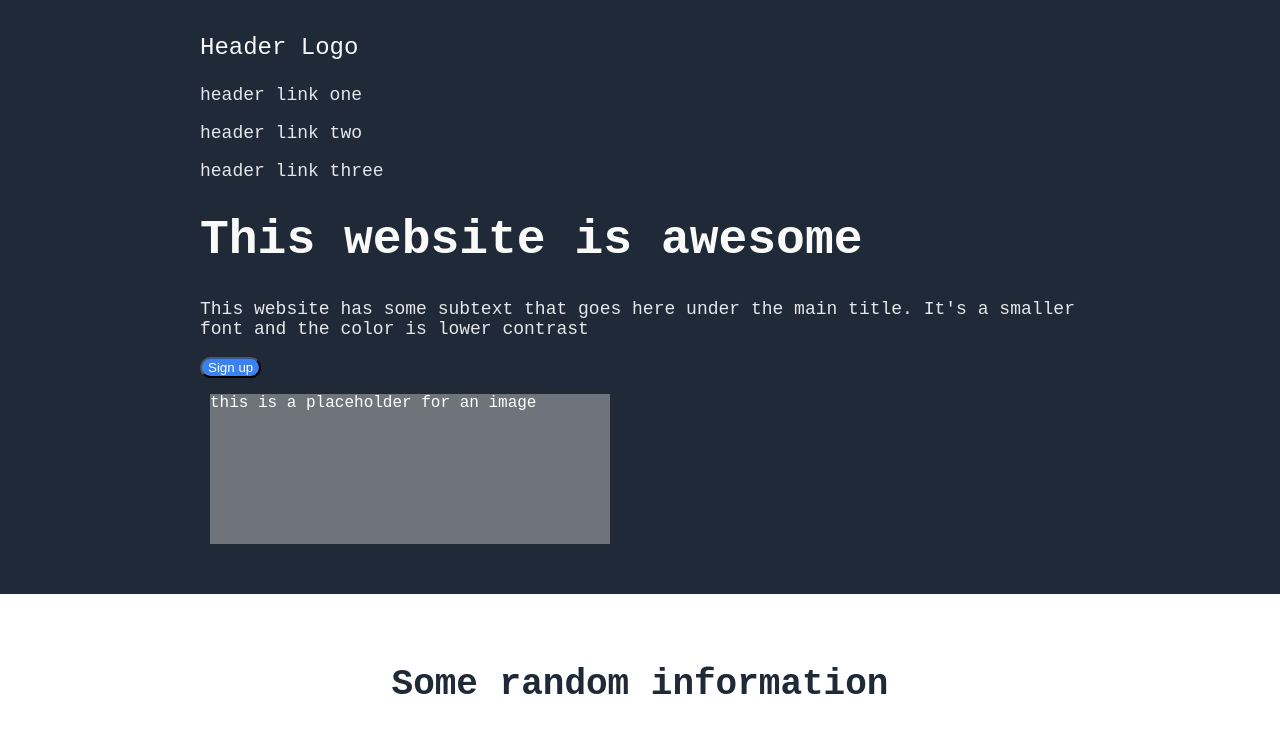
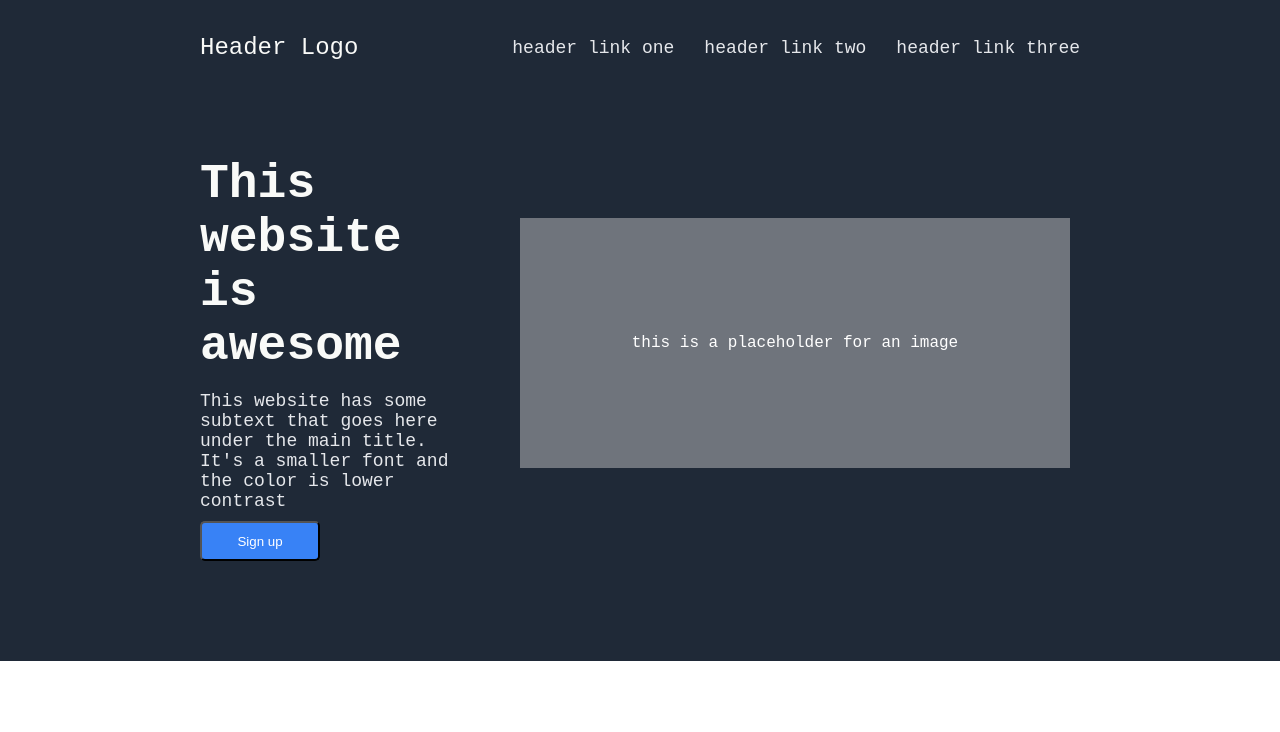
Before and after one commit to SandroCristino/Landing_page, a plain HTML site: page index.html in a window 1280 px wide. Shown: the top 732 px of the page. Drawn offline with Linux system fonts and the light colour scheme.

Commit message:
make styles container one

```diff
--- a/style.css
+++ b/style.css
@@ -10,11 +10,15 @@ body {
 .containerTwo,
 .containerThree,
 .containerFour {
-    padding: 40px 200px;
+    padding: 100px 200px;
+}
+
+.containerTwo {
+    padding-top: 50px;
 }
 
 .containerOne {
-    padding-bottom: 40px;
+    padding-bottom: 100px;
     padding-left: 200px;
     padding-right: 200px;
 }
@@ -43,15 +47,21 @@ h1 {
 button {
     background-color: #3882F6;
     color: white;
-    border-radius: 15px;
+    border-radius: 5px;
+    width: 120px;
+    height: 40px;
 }
 
 .imgRight {
-    width: 400px;
-    height: 150px;
+    width: 550px;
+    height: 250px;
     margin: 10px;
     background-color: rgb(111, 116, 124);
     color: white;
+}
+
+.contentOne{
+    padding-top: 40px;
 }
 
 h2 {
@@ -114,3 +124,38 @@ h2 {
     color: white;
     font-size: small;
 }
+
+/* Further style setting */
+
+.header {
+    display: flex;
+    justify-content: space-between;
+    align-items: center;
+}
+
+.right-header {
+    display: flex;
+    gap: 30px;
+}
+
+.contentOne {
+    display: flex;
+    justify-content: space-between;
+    align-items: center;
+}
+
+.imgRight {
+    display: flex;
+    flex-shrink: 0;
+    align-items: center;
+    justify-content: center;
+    margin-left: 50px;
+}
+
+h1 {
+    margin-bottom: 5px;
+}
+
+.textLeft p {
+    margin-bottom: 10px;
+}
```
